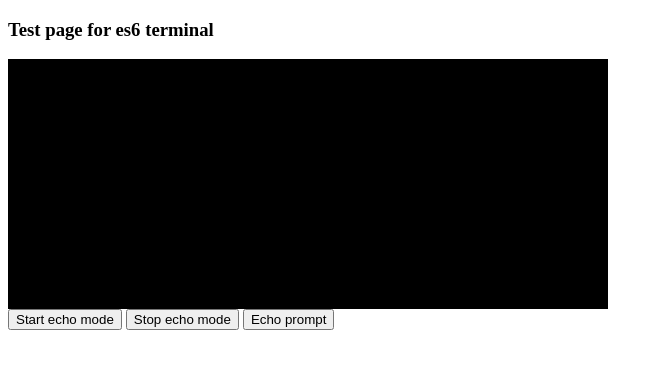
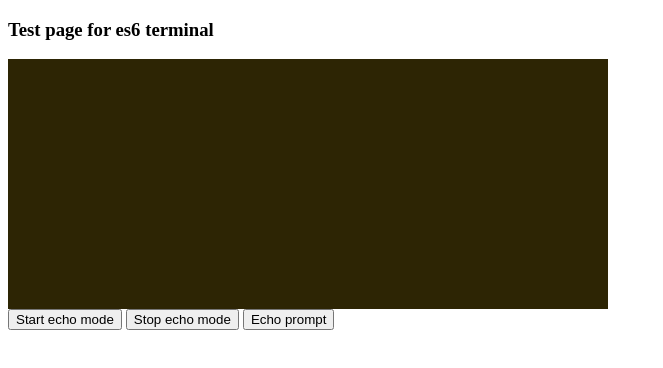
Before and after one commit to senritsu/es6terminal, a website: page public/index.html in a window 1280 px wide. Shown: the whole page, without its empty margins (0-663 px from the left). Drawn offline with Linux system fonts and the light colour scheme.

Commit message:
test page theme switched to amber

```diff
--- a/public/index.html
+++ b/public/index.html
@@ -15,6 +15,7 @@
         <script type="text/javascript">
             'use strict';
             var terminal = new Terminal(document.querySelector('.terminal-host'))
+            terminal.setTheme('amber')
 
             document.querySelector('#start-interactive').addEventListener('click', () => terminal.startInteractive(terminal.echoHandler))
             document.querySelector('#stop-interactive').addEventListener('click', () => terminal.stopInteractive())
```
